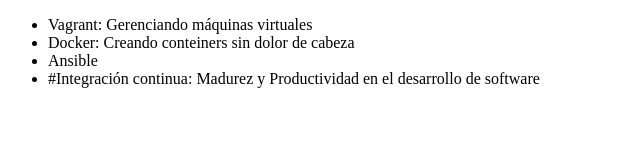
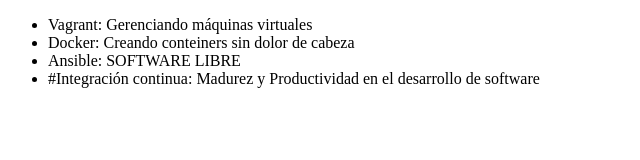
Before and after one commit to ccamacho48/Repositorio-Oracle, a plain HTML site: page index.html in a window 1280 px wide. Shown: the whole page, without its empty margins (0-640 px from the left). Drawn offline with Linux system fonts and the light colour scheme.

Commit message:
Cambiando el codigo

```diff
--- a/index.html
+++ b/index.html
@@ -8,7 +8,7 @@
      <ul>
          <li> Vagrant: Gerenciando máquinas virtuales</li>
          <li> Docker: Creando conteiners sin dolor de cabeza</li>
-         <li> Ansible </li>
+         <li> Ansible: SOFTWARE LIBRE </li>
          <li> #Integración continua: Madurez y Productividad en el desarrollo de software </li>
      </ul>
 </body>
```
